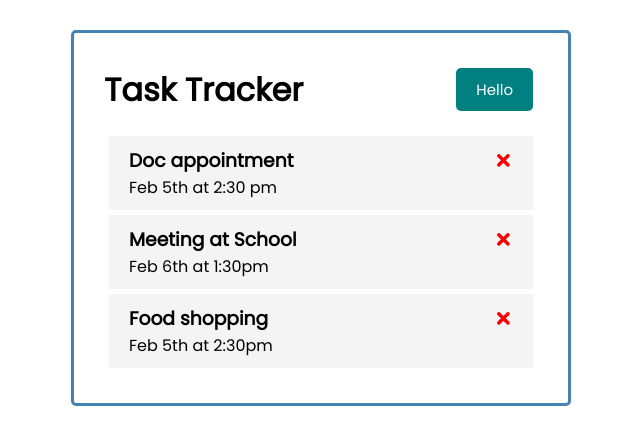
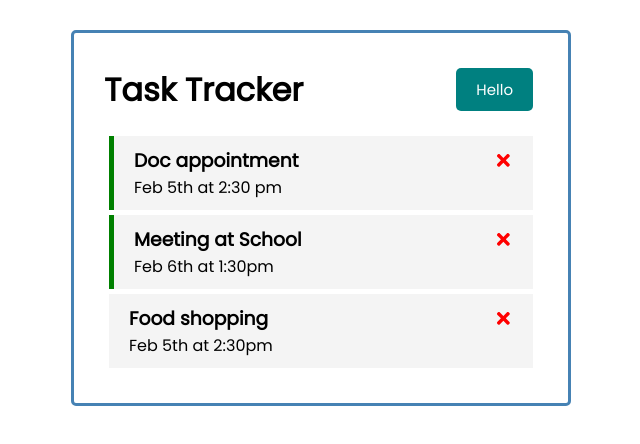
Before and after one commit to StringAna/react-task-tracker, a React (Create React App) app: page / in a window 1280 px wide. Shown: the top 444 px of the page, without its empty margins (319-959 px from the left). Built offline with nearby package versions, Linux system fonts and the light colour scheme.

Commit message:
Using ticks in classname and adding condition if reminder is true,add green color to task

```diff
--- a/src/components/Task.js
+++ b/src/components/Task.js
@@ -2,7 +2,10 @@
 
 const Task = ({ task, onDelete, onToggle }) => {
   return (
-    <div className="task" onDoubleClick={() => onToggle(task.id)}>
+    <div
+      className={`task ${task.reminder ? `reminder` : ``}`}
+      onDoubleClick={() => onToggle(task.id)}
+    >
       <h3>
         {task.text}
         <FaTimes
```
